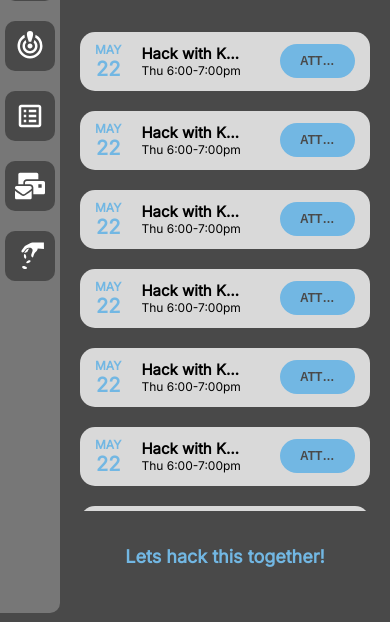
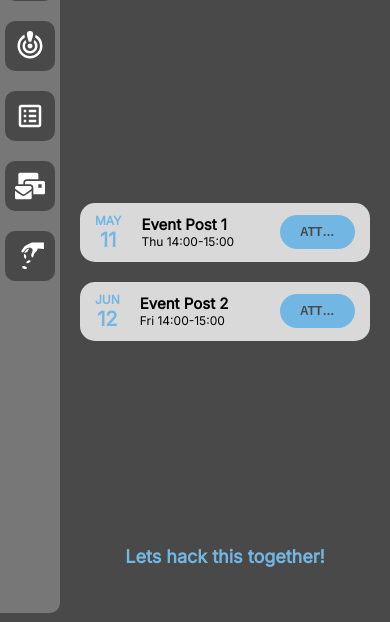
Before and after one commit to HackerspaceAlbania/netspace-site, a Gatsby site: page /events in a window 390 px wide. Shown: the part 231-853 px from the top of the page. Built offline with nearby package versions, Linux system fonts and the light colour scheme; Gatsby itself is replaced by a stand-in of ours; some packages are replaced by stand-ins of ours.

Commit message:
Events from mdx (#10)

```diff
--- a/gatsby-config.ts
+++ b/gatsby-config.ts
@@ -9,14 +9,22 @@ const config: GatsbyConfig = {
   // If you use VSCode you can also use the GraphQL plugin
   // Learn more at: https://gatsby.dev/graphql-typegen
   graphqlTypegen: true,
-  plugins: ["gatsby-plugin-mdx", {
-    resolve: 'gatsby-source-filesystem',
-    options: {
-      "name": "pages",
-      "path": "./src/pages/"
-    },
-    __key: "pages"
-  }]
+  plugins: [
+    "gatsby-plugin-mdx", {
+      resolve: 'gatsby-source-filesystem',
+      options: {
+        "name": "pages",
+        "path": "./src/pages/",
+      },
+      __key: "pages",
+    }, {
+      resolve: 'gatsby-source-filesystem',
+      options: {
+        name: 'events',
+        path: `${__dirname}/mdx/events/`,
+      }
+    }
+  ]
 };
 
 export default config;
--- /dev/null
+++ b/mdx/events/event1.mdx
@@ -0,0 +1,15 @@
+---
+title: Event Post 1
+slug: /event-1
+date: 11.05.2023
+time: 14:00-15:00
+location: NSA HQ
+speaker: John Doe
+---
+
+# 1234
+
+Lorem ipsum dolor sit amet, consectetur adipiscing elit, sed do eiusmod tempor incididunt ut labore et dolore magna aliqua. Ut enim ad minim veniam, quis nostrud exercitation ullamco laboris nisi ut aliquip ex ea commodo consequat.
+
+- aaaaa
+- aaaaa
--- /dev/null
+++ b/mdx/events/event2.mdx
@@ -0,0 +1,10 @@
+---
+title: Event Post 2
+slug: /event-2
+date: 12.05.2023
+time: 14:00-15:00
+location: aaaaa
+speaker: bbbbb
+---
+
+Trying out MDX
--- a/src/components/Event/Event.module.css
+++ b/src/components/Event/Event.module.css
@@ -3,13 +3,20 @@
     background-color: #D9D9D9;
     color: #000;
     display: flex;
+    flex-direction: column;
+    box-sizing: border-box;
+    border-radius: 25px;
+    gap: 10px;
+    max-width: 1200px;
+    width: 100%;
+    padding: 20px 30px;
+}
+.eventBox .shown{
+    display: flex;
     justify-content: space-between;
     align-items: center;
-    padding: 20px 30px;
     box-sizing: border-box;
-    border-radius: 25px;
     gap: 20px;
-    max-width: 1200px;
     width: 100%;
 }
 .eventBox h2,
@@ -17,21 +24,24 @@
 .eventBox p{
     margin: 0;
 }
-.eventBox .date{
+.eventBox .shown .date{
     display: flex;
     flex-direction: column;
     align-items: center;
     justify-content: center;
     color: #72B7E3;
 }
-.eventBox .date > h2{
+.eventBox .shown .date > h3{
+    text-transform: uppercase;
+}
+.eventBox .shown .date > h2{
     font-size: 35px;
 }
-.eventBox .title{
+.eventBox .shown .title{
     flex: 1;
     font-size: 24px;
 }
-.eventBox input{
+.eventBox .shown input{
     background-color: #72B7E3;
     color: #494949;
     font-size: 25px;
@@ -41,21 +51,36 @@
     border-radius: 25px;
     cursor: pointer;
 }
+.eventBox .hidden{
+    flex-direction: column;
+    gap: 10px;
+    display: none;
+    transition: .5s;
+}
+.eventBox.active .hidden{
+    display: flex;
+}
+.eventBox .hidden .more{
+    display: flex;
+    justify-content: space-between;
+    gap: 10px;
+}
+
 
 @media (max-width: 900px) {
-    .eventBox .date > h3{
+    .eventBox .shown .date > h3{
         font-size: 12px;
     }
-    .eventBox .date > h2{
+    .eventBox .shown .date > h2{
         font-size: 20px;
     }
-    .eventBox .title h3{
+    .eventBox .shown .title h3{
         font-size: 20px;
     }
-    .eventBox .title p{
+    .eventBox .shown .title p{
         font-size: 16px;
     }
-    .eventBox input{
+    .eventBox .shown input{
         font-size: 16px;
         padding: 10px 20px;
     }
@@ -65,28 +90,28 @@
         padding: 10px 15px;
         border-radius: 15px;
     }
-    .eventBox .title h3{
+    .eventBox .shown .title h3{
         font-size: 15px;
     }
-    .eventBox .title p{
+    .eventBox .shown .title p{
         font-size: 12px;
     }
-    .eventBox input{
+    .eventBox .shown input{
         font-size: 12px;
     }
 }
 @media (max-width: 450px) {
-    .eventBox .title h3{
+    .eventBox .shown .title h3{
         width : 125px;
         overflow:hidden;
         text-overflow: ellipsis;
         white-space: nowrap;
         font-size: 15px;
     }
-    .eventBox .title p{
+    .eventBox .shown .title p{
         font-size: 12px;
     }
-    .eventBox input{
+    .eventBox .shown input{
         width : 75px;
         overflow:hidden;
         text-overflow: ellipsis;
@@ -95,7 +120,7 @@
     }
 }
 @media (max-width: 400px) {
-    .eventBox .title h3{
+    .eventBox .shown .title h3{
         width : 100px;
     }
 }
--- a/src/components/Event/index.tsx
+++ b/src/components/Event/index.tsx
@@ -1,18 +1,35 @@
-import React from 'react'
+import React, { FC, useEffect } from 'react'
 import  * as styles  from './Event.module.css'
+import { getDate, getDay, getMonth} from '../../utils/dateFormater'
 
-const Event = () => {
+interface ComponentProps {
+  eventData?: any;
+  body?: string
+  onClick?: () => void;
+  isActive?: boolean;
+}
+
+const Event: FC<ComponentProps> = (props) => {
   return (
-    <div className={styles.eventBox}>
+    <div className={`${styles.eventBox} ${props.isActive && styles.active}`} onClick={() => props?.onClick?.()}>
+      <div className={styles.shown}>
         <div className={styles.date}>
-            <h3>MAY</h3>
-            <h2>22</h2>
+            <h3>{getMonth(props.eventData?.date)}</h3>
+            <h2>{getDate(props.eventData?.date)}</h2>
         </div>
         <div className={styles.title}>
-            <h3>Hack with Kali in Troja</h3>
-            <p>Thu 6:00-7:00pm </p>
+            <h3>{props.eventData?.title}</h3>
+            <p>{getDay(props.eventData?.date)} {props.eventData?.time}</p>
         </div>
         <input type="button" value="ATTEND" />
+      </div>
+      <div className={styles.hidden}>
+        <p>{props.body}</p>
+        <div className={styles.more}>
+          <p><b>Location:</b> {props.eventData.location}</p>
+          <p><b>Speaker:</b> {props.eventData.speaker}</p>
+        </div>
+      </div>
     </div>
   )
 }
--- a/src/pages/events.tsx
+++ b/src/pages/events.tsx
@@ -1,12 +1,17 @@
-import React from 'react'
+import React, { FC, useState } from 'react'
 import Page from '../components/Page';
-import { HeadFC } from 'gatsby';
+import { HeadFC, graphql } from 'gatsby';
 import * as styles from '../styles/Events.module.css'
 import Event from '../components/Event'
 
-const EventsPage = () => {
+interface PageProps {
+  data?: any
+}
+
+const EventsPage: FC<PageProps>  = ({ data }) => {
     const pageTitle = "Events";
-    const events = [1, 2, 3, 2, 3, 2, 3];
+    const events = data.allMdx.nodes;
+    const [activeEvent, setActiveEvent] = useState("")
 
     return (
       <Page title={pageTitle}>
@@ -16,8 +21,14 @@ const EventsPage = () => {
             dont forget to bring your laptop and some cookies!
           </h2>
           <div className={styles.events}>
-            {events.map(i => (
-              <Event />
+            {events.map((item: any) => (
+              <Event
+                key={item.id}
+                eventData={item.frontmatter}
+                body={item.body}
+                onClick={() => setActiveEvent(item.id)}
+                isActive={activeEvent === item.id}
+              />
             ))}
           </div>
           <h2 className="footer">
@@ -31,3 +42,22 @@ const EventsPage = () => {
 export default EventsPage
 
 export const Head: HeadFC = () => <title>NetSpace - Events</title>
+
+export const eventsQuery = graphql`
+  query{
+    allMdx {
+      nodes {
+        id
+        frontmatter {
+          slug
+          title
+          date
+          time
+          location
+          speaker
+        }
+        body
+      }
+    }
+  }
+`
--- /dev/null
+++ b/src/utils/dateFormater.ts
@@ -0,0 +1,19 @@
+export const formatDate = (date: any) => {
+    const tempDate = date.split('.').reverse().join('/');
+
+    return new Date(tempDate);
+};
+
+export const getDate = (date: any) => {
+    return formatDate(date).getDate();
+}
+
+export const getDay = (date: any) => {
+    const weekdays = ['Sun', 'Mon', 'Tue', 'Wed', 'Thu', 'Fri', 'Sat'];
+    return weekdays[formatDate(date).getDay()];
+}
+
+export const getMonth = (date: any) => {
+    const monthShortNames = ["Jan", "Feb", "Mar", "Apr", "May", "Jun", "Jul", "Aug", "Sep", "Oct", "Nov", "Dec"];
+    return monthShortNames[formatDate(date).getDay()];
+}
```
